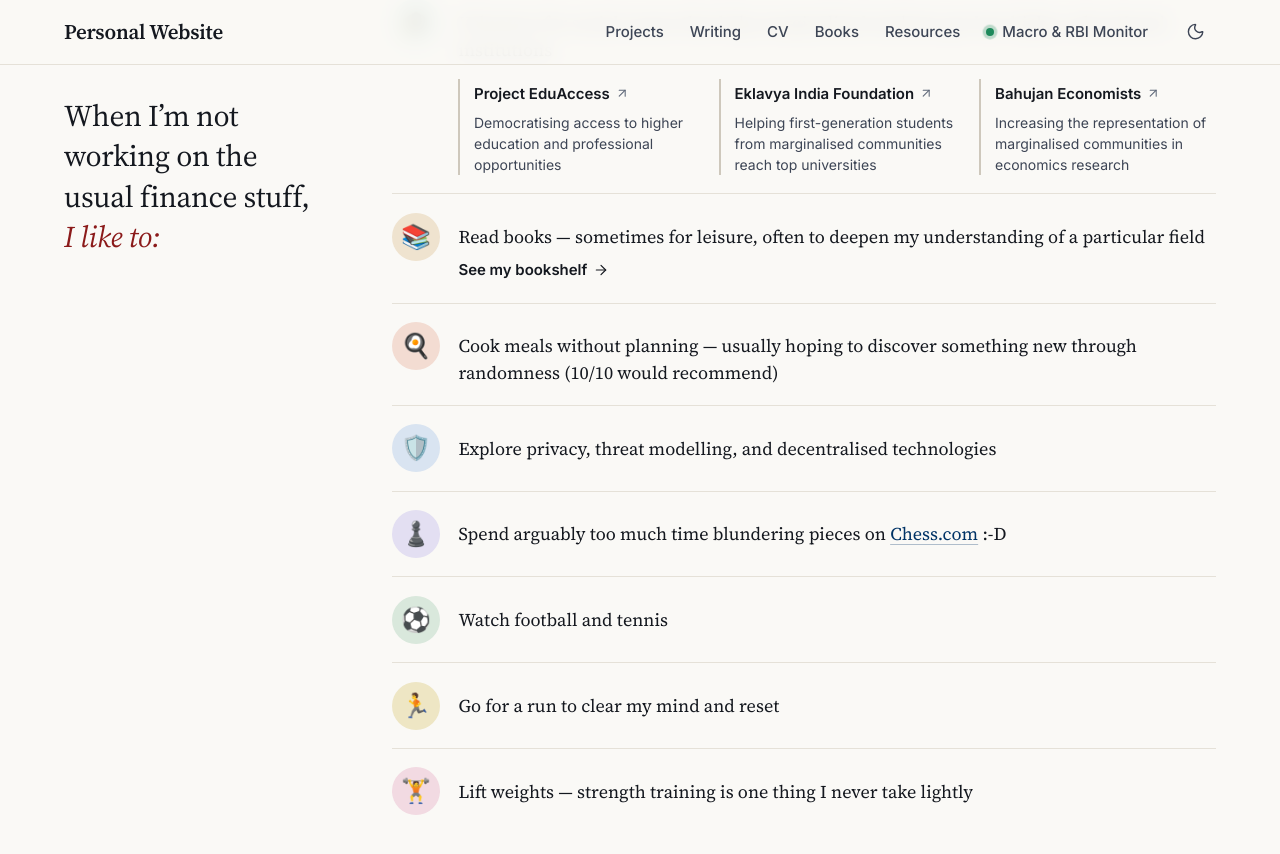
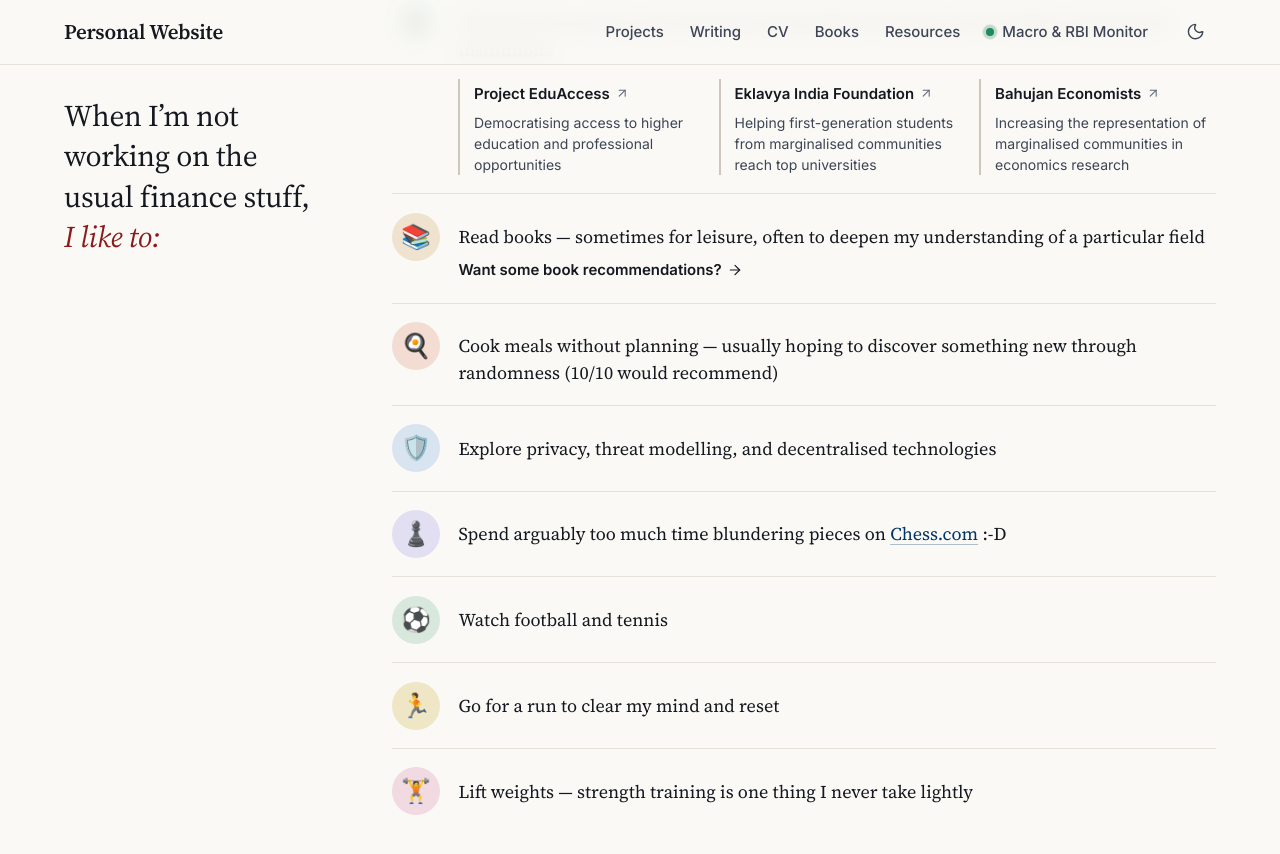
Before and after one commit to shreyasxi/shreyasxi.github.io, a Jekyll site: the page built from _pages/about.md, in a window 1280 px wide and 900 px high, scrolled down 3272 px. Shown: the top 854 px of the window. Built offline with Jekyll 4.4.1, drawn with Linux system fonts in a browser that asks for light colours.

Commit message:
Update link text for book recommendations

```diff
--- a/_pages/about.md
+++ b/_pages/about.md
@@ -165,7 +165,7 @@ redirect_from:
         <span class="pastime__emoji" aria-hidden="true">📚</span>
         <div class="pastime__body">
           <p class="pastime__text">Read books — sometimes for leisure, often to deepen my understanding of a particular field</p>
-          <a class="pastime__link" href="/books/"><span>See my bookshelf</span>{% include site/icon.html name="arrow-right" %}</a>
+          <a class="pastime__link" href="/books/"><span>Want some book recommendations?</span>{% include site/icon.html name="arrow-right" %}</a>
         </div>
       </li>
       <li class="pastime pastime--terracotta">
```
